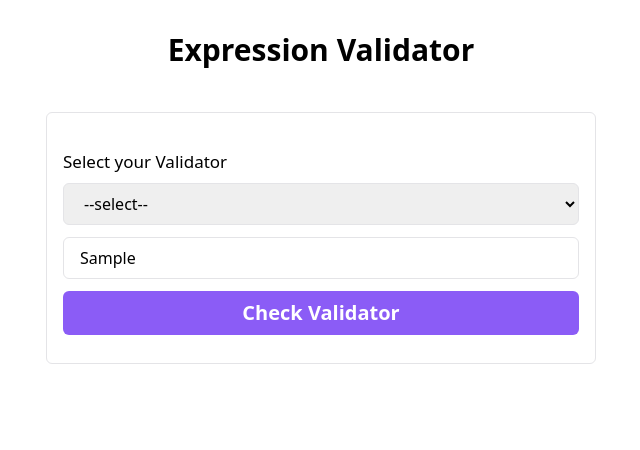
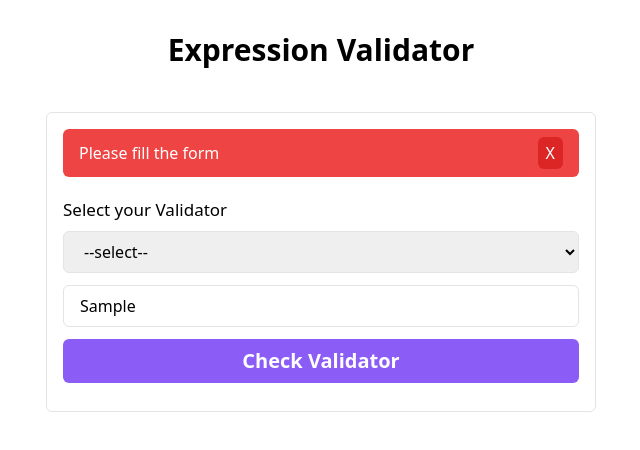
Before and after one commit to md-rejoyan-islam/expression-validator-using-javascript, a plain HTML site: page index.html in a window 1280 px wide. Both pictures are taken after typing "Sample" into the empty fields and a click on the button "Check Validator". Shown: the whole page, without its empty margins (319-959 px from the left). Drawn offline with nearby package versions, Linux system fonts and the light colour scheme.

Commit message:
form added

```diff
--- a/assets/js/app.js
+++ b/assets/js/app.js
@@ -1,4 +1,5 @@
 const submitForm = document.getElementById("form-submit");
+const error = document.getElementById("error");
 
 // form submit event listener
 submitForm.addEventListener("submit", (e) => {
@@ -7,6 +8,13 @@ submitForm.addEventListener("submit", (e) => {
   const { expressionType, expression } = Object.fromEntries(formData);
   console.log(expressionType, expression);
   if (expressionType === "none" || !expression) {
+    return showMessage("error", "Please fill the form");
+  }
+  const result = checkExpression(expressionType, expression);
+  if (result) {
+    showMessage("success", "Expression is correct");
+  } else {
+    showMessage("error", "Expression is incorrect");
   }
 });
 
@@ -29,3 +37,31 @@ function checkExpression(type, value) {
       return expressionPattern.url.test(value);
   }
 }
+
+// error and success messages
+function showMessage(type, message) {
+  error.classList.remove("hidden");
+  // message show
+  error.querySelector("#errorMessage").textContent = message;
+  if (type === "error") {
+    error.classList.add("bg-red-500");
+  } else if (type === "success") {
+    error.classList.add("bg-green-500");
+  } else if (type === "error") {
+    error.classList.add("bg-red-500");
+  }
+
+  // remove message after 5 seconds
+  setTimeout(() => {
+    error.classList.add("hidden");
+    error.classList.remove("bg-red-500");
+    error.classList.remove("bg-green-500");
+  }, 5000);
+}
+
+// message hide
+function messageHide() {
+  error.classList.add("hidden");
+  error.classList.remove("bg-red-500");
+  error.classList.remove("bg-green-500");
+}
--- a/index.html
+++ b/index.html
@@ -19,6 +19,21 @@
       <div
         class="card p-4 border border-zinc-200 rounded-md max-w-[550px] mx-auto"
       >
+        <!-- message show  -->
+        <div>
+          <p
+            class="p-2 rounded-md px-4 items-center text-white text-center flex justify-between hidden"
+            id="error"
+          >
+            <span id="errorMessage">Hello</span>
+            <button
+              class="py-1 px-2 rounded-md bg-red-600"
+              onclick="messageHide()"
+            >
+              X
+            </button>
+          </p>
+        </div>
         <form id="form-submit">
           <div class="my-3">
             <label for="" class="py-2 block text-[17px]"
```
